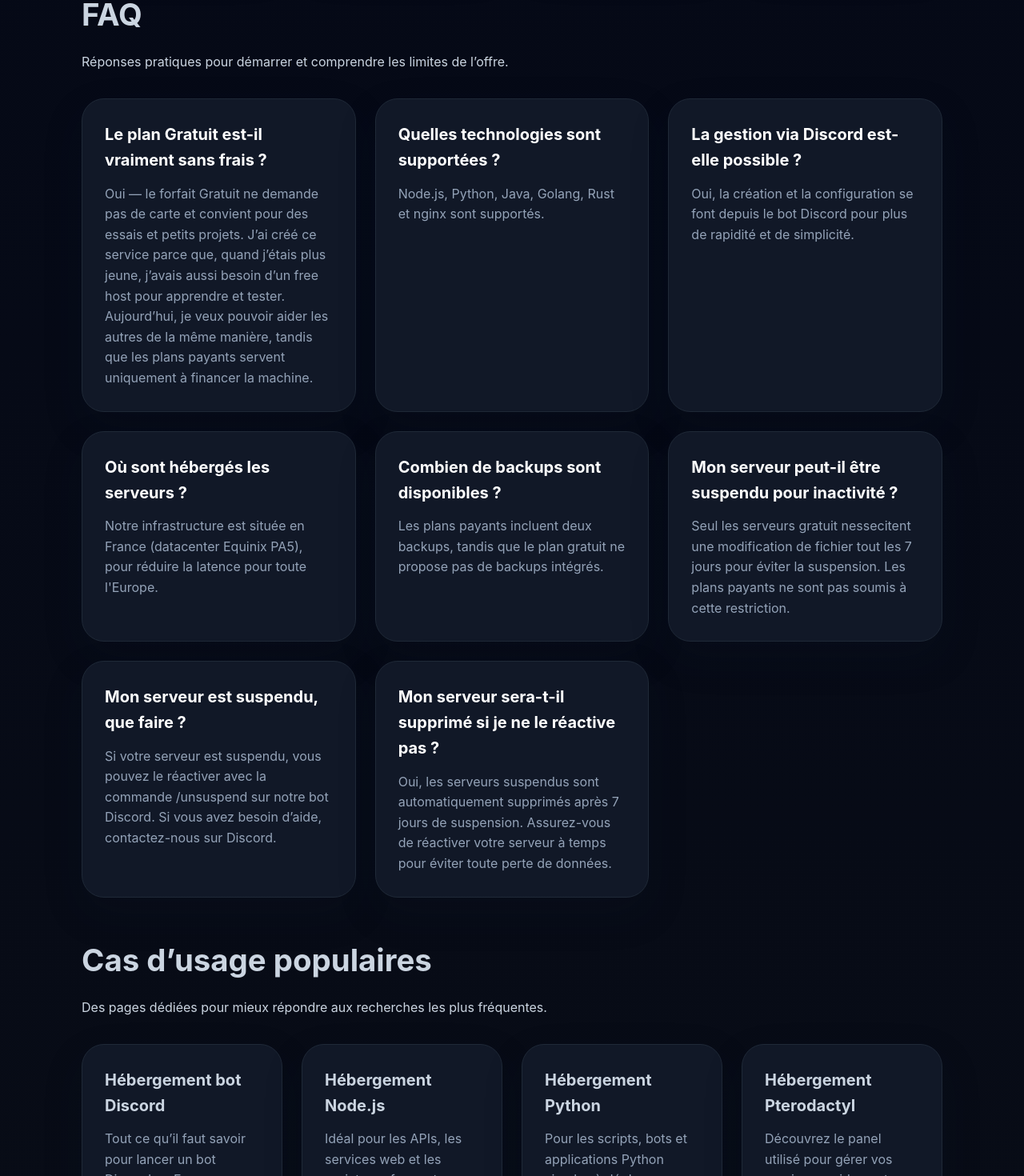
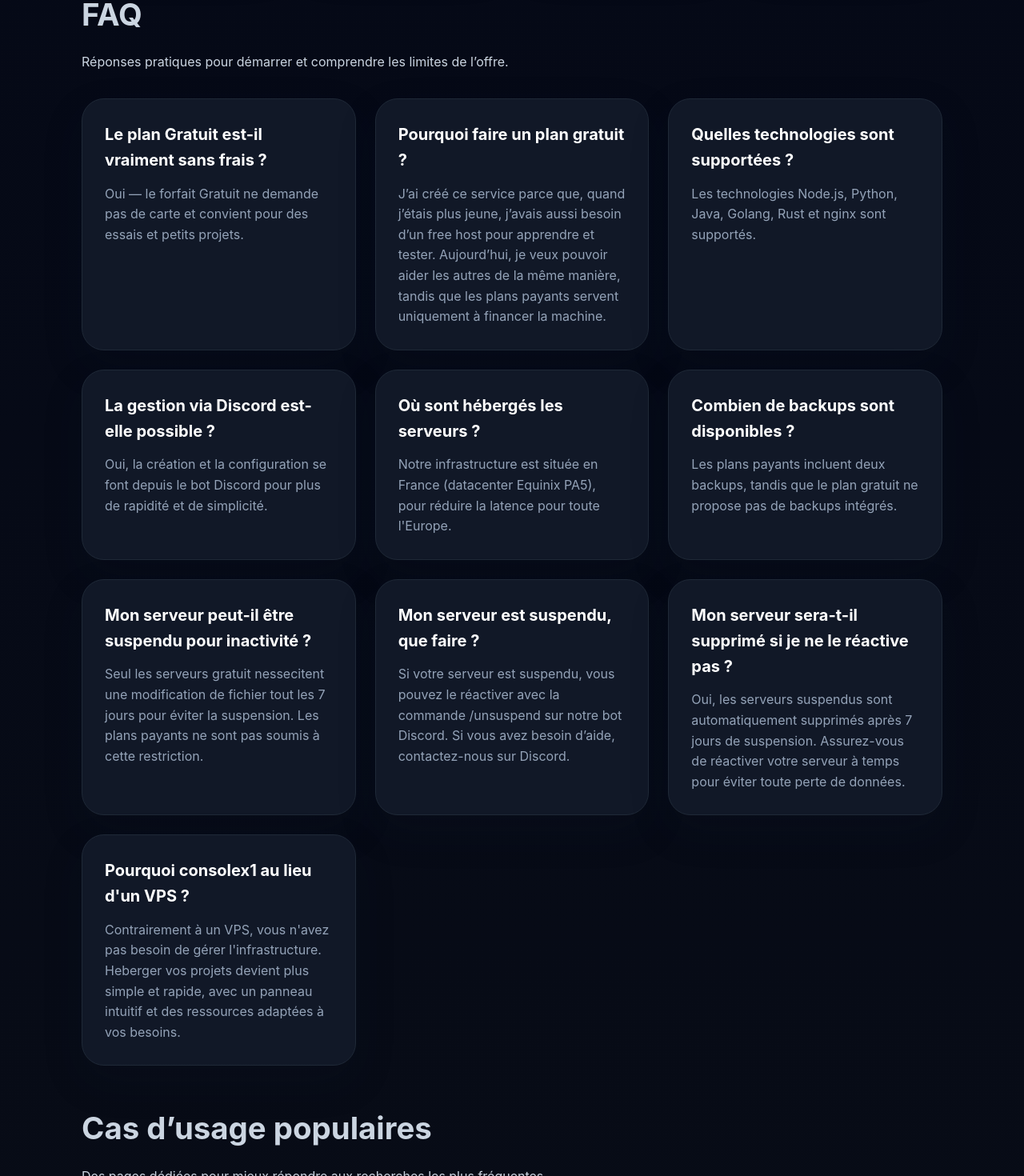
Before and after one commit to console-x1/consolex1.com, a Next.js app: page / in a window 1280 px wide. Shown: the part 1940-3410 px from the top of the page at 80% size. Built offline with nearby package versions, Linux system fonts and the light colour scheme.

Commit message:
refactor: split long FAQ answers into separate questions for clarity

```diff
--- a/src/app/(fr)/page.tsx
+++ b/src/app/(fr)/page.tsx
@@ -110,12 +110,16 @@ const faqs = [
   {
     question: 'Le plan Gratuit est-il vraiment sans frais ?',
     answer:
-      "Oui — le forfait Gratuit ne demande pas de carte et convient pour des essais et petits projets. J’ai créé ce service parce que, quand j’étais plus jeune, j’avais aussi besoin d’un free host pour apprendre et tester. Aujourd’hui, je veux pouvoir aider les autres de la même manière, tandis que les plans payants servent uniquement à financer la machine.",
+      "Oui — le forfait Gratuit ne demande pas de carte et convient pour des essais et petits projets.",
+  },
+  {
+    question: 'Pourquoi faire un plan gratuit ?',
+    answer: 'J’ai créé ce service parce que, quand j’étais plus jeune, j’avais aussi besoin d’un free host pour apprendre et tester. Aujourd’hui, je veux pouvoir aider les autres de la même manière, tandis que les plans payants servent uniquement à financer la machine.'
   },
   {
     question: 'Quelles technologies sont supportées ?',
     answer:
-      'Node.js, Python, Java, Golang, Rust et nginx sont supportés.',
+      'Les technologies Node.js, Python, Java, Golang, Rust et nginx sont supportés.',
   },
   {
     question: 'La gestion via Discord est-elle possible ?',
@@ -142,6 +146,10 @@ const faqs = [
   {
     question: 'Mon serveur sera-t-il supprimé si je ne le réactive pas ?',
     answer: 'Oui, les serveurs suspendus sont automatiquement supprimés après 7 jours de suspension. Assurez-vous de réactiver votre serveur à temps pour éviter toute perte de données.',
+  },
+  {
+    question: 'Pourquoi consolex1 au lieu d\'un VPS ?',
+    answer: 'Contrairement à un VPS, vous n\'avez pas besoin de gérer l\'infrastructure. Heberger vos projets devient plus simple et rapide, avec un panneau intuitif et des ressources adaptées à vos besoins.',
   }
 ];
 
```
Also changed, not shown: src/app/en/page.tsx (+9 -1 lines).
